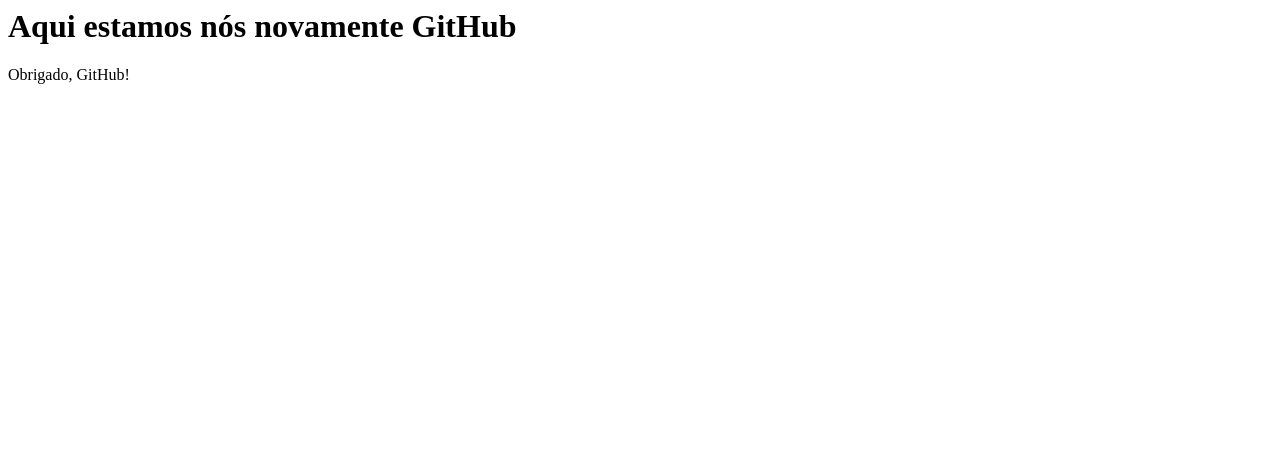
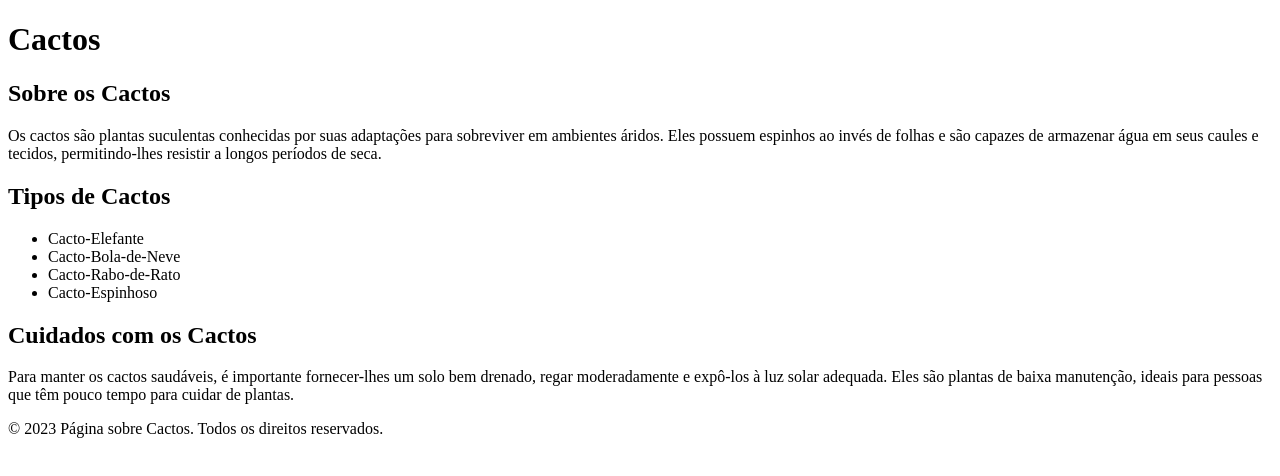
Before and after one commit to Raquel-Moraes/Atividade3.3-Introdu-oaoGitHub, a plain HTML site: page index.html in a window 1280 px wide. Drawn offline with Linux system fonts and the light colour scheme.

Commit message:
Update index.html
Temos aqui uma página super criativa sobre cactos.

```diff
--- a/index.html
+++ b/index.html
@@ -1,4 +1,39 @@
-<html>
-<h1> Aqui estamos nós novamente GitHub </h1>
-<p>Obrigado, GitHub!</p>
+<!DOCTYPE html>
+<html lang="en">
+<head>
+    <meta charset="UTF-8">
+    <meta name="viewport" content="width=device-width, initial-scale=1.0">
+    <title>Página sobre Cactos</title>
+</head>
+<body>
+    <header>
+        <h1>Cactos</h1>
+    </header>
+
+    <main>
+        <section>
+            <h2>Sobre os Cactos</h2>
+            <p>Os cactos são plantas suculentas conhecidas por suas adaptações para sobreviver em ambientes áridos. Eles possuem espinhos ao invés de folhas e são capazes de armazenar água em seus caules e tecidos, permitindo-lhes resistir a longos períodos de seca.</p>
+        </section>
+
+        <section>
+            <h2>Tipos de Cactos</h2>
+            <ul>
+                <li>Cacto-Elefante</li>
+                <li>Cacto-Bola-de-Neve</li>
+                <li>Cacto-Rabo-de-Rato</li>
+                <li>Cacto-Espinhoso</li>
+            </ul>
+        </section>
+
+        <section>
+            <h2>Cuidados com os Cactos</h2>
+            <p>Para manter os cactos saudáveis, é importante fornecer-lhes um solo bem drenado, regar moderadamente e expô-los à luz solar adequada. Eles são plantas de baixa manutenção, ideais para pessoas que têm pouco tempo para cuidar de plantas.</p>
+        </section>
+    </main>
+
+    <footer>
+        <p>© 2023 Página sobre Cactos. Todos os direitos reservados.</p>
+    </footer>
+</body>
 </html>
```
